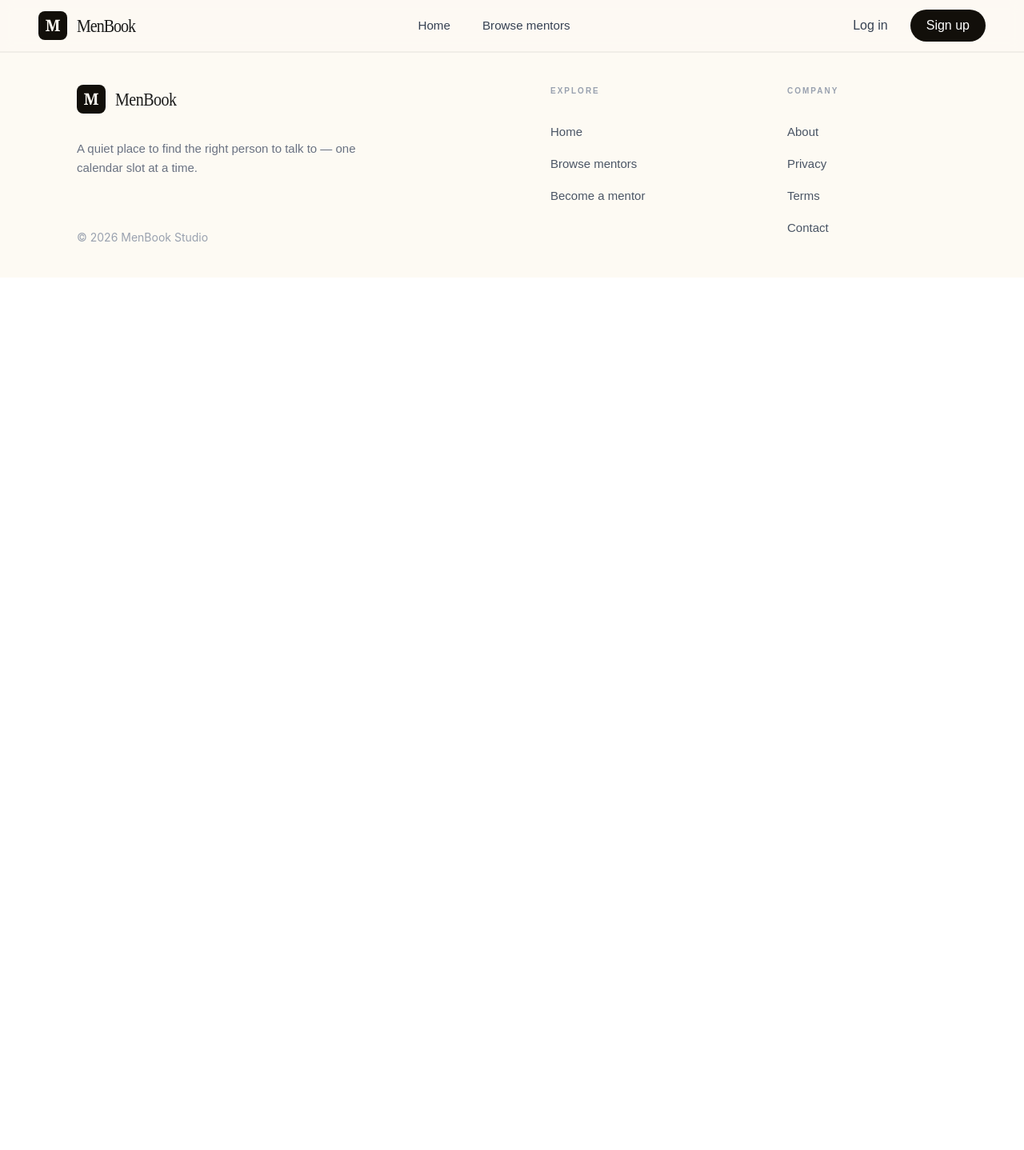
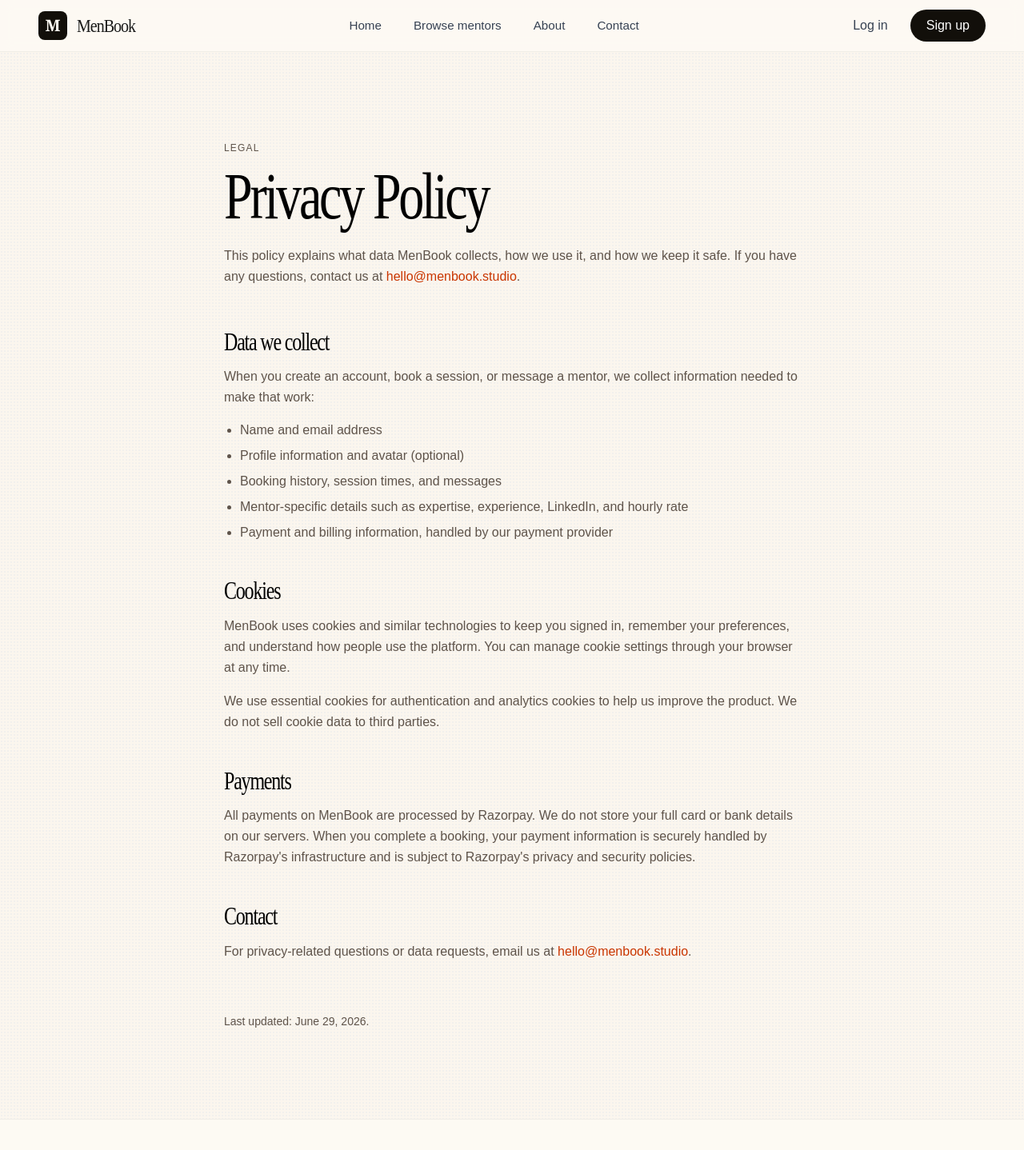
Before and after one commit to Divyansh1530/MenBook-TS, a React (Vite) app in the folder frontend/: page /privacy in a window 1280 px wide. Shown: the top 1438 px of the page at 80% size. Before the commit the page ends 800 px from the top, so only its background shows below. Built offline with nearby package versions, Linux system fonts and the light colour scheme; no server answers.

Commit message:
completed terms and privacy pages

```diff
--- a/frontend/src/App.tsx
+++ b/frontend/src/App.tsx
@@ -13,6 +13,10 @@ import MentorAvailability from "./pages/MentorAvailability"
 import Profile from "./pages/Profile"
 import Dashboard from "./pages/Dashboard"
 import MentorOnboarding from "./pages/MentorOnboarding"
+import About from "./pages/About"
+import ContactPage from "./pages/Contact"
+import TermsPage from "./pages/Terms"
+import Privacy from "./pages/Privacy"
 
 
 function App() {
@@ -63,6 +67,10 @@ if (loading) {
           <Route path="/mentor-onboarding" element={<MentorOnboarding user={user} setUser={setUser} />} />
           <Route path="/signup" element={<Signup />}/>
           <Route path="/login" element={<Login setUser={setUser} />}/>
+          <Route path ="/about" element={<About />} />
+          <Route path="/contact" element={<ContactPage />} />
+          <Route path="/terms" element={<TermsPage />} />
+          <Route path="/privacy" element={<Privacy />} />
         </Routes>
         <Footer />
       </div>
--- a/frontend/src/components/Footer.tsx
+++ b/frontend/src/components/Footer.tsx
@@ -35,7 +35,7 @@ function Footer() {
               </Link>
             </li>
             <li>
-              <Link to="/mentors" className="text-gray-600 hover:text-black transition-colors text-[15px]">
+              <Link to="/browse-mentors" className="text-gray-600 hover:text-black transition-colors text-[15px]">
                 Browse mentors
               </Link>
             </li>
--- a/frontend/src/components/NavBar.tsx
+++ b/frontend/src/components/NavBar.tsx
@@ -72,6 +72,8 @@ function NavBar({
         <div className="hidden md:flex items-center gap-10">
           <Link to="/" className="text-[0.95rem] font-medium text-gray-700 hover:text-black transition-colors">Home</Link>
           <Link to="/browse-mentors" className="text-[0.95rem] font-medium text-gray-700 hover:text-black transition-colors">Browse mentors</Link>
+          <Link to="/about" className='text-[0.95rem] font-medium text-gray-700 hover:text-black transition-colors'>About</Link>
+          <Link to="/contact" className='text-[0.95rem] font-medium text-gray-700 hover:text-black transition-colors'>Contact</Link>
 
 
           {user?.role === 'mentor' && (
@@ -204,6 +206,18 @@ function NavBar({
           onClick={() => setMenuOpen(false)}>
             Browse Mentors
           </Link>
+          <Link
+          to="/about"
+          className="block text-lg font-medium text-gray-800"
+          onClick={() => setMenuOpen(false)}>
+            About
+          </Link>
+          <Link
+          to="/contact"
+          className="block text-lg font-medium text-gray-800"
+          onClick={() => setMenuOpen(false)}>
+            Contact
+          </Link>
           {!user &&
           <div className='flex gap-5'>
           <Link
@@ -221,6 +235,7 @@ function NavBar({
            Signup
           </Link>
           </div>
+
         }
           {user && (
             <>
--- a/frontend/src/components/UserDashboard.tsx
+++ b/frontend/src/components/UserDashboard.tsx
@@ -186,7 +186,7 @@ const totalInvested = bookings.reduce(
             <p className="text-gray-500 text-base md:text-lg">A snapshot of your learning journey.</p>
           </div>
           <button
-            onClick={() => navigate('/mentors')}
+            onClick={() => navigate('/browse-mentors')}
             className="w-50 md:w-60 bg-[#120f0a] text-white px-8 py-3 md:py-4 rounded-full font-medium flex items-center justify-center gap-3 hover:bg-black transition-all group"
           >
             Find a mentor <ArrowRight size={16} className="group-hover:translate-x-1 transition-transform" />
--- a/frontend/src/pages/About.tsx
+++ b/frontend/src/pages/About.tsx
@@ -65,7 +65,7 @@ function About() {
 
         <div className="mt-20 rounded-3xl border border-border bg-[#1a0f06] px-8 py-14 md:p-16">
           <div className="max-w-2xl">
-            <p className="text-xs text-[#a19a91 ] uppercase tracking-widest">Why we built it</p>
+            <p className="text-xs text-[#a19a91] uppercase tracking-widest">Why we built it</p>
             <h2 className="mt-3 font-display hero-heading leading-[1.15] tracking-tighter transform scale-y-[1.2] origin-left text-3xl text-[#fbf6ee] md:text-4xl">We believe mentorship should feel human, not transactional.</h2>
             <p className="mt-6 leading-relaxed text-[#cec8bf]">
               MenBook was built because the best conversations we ever had came from people a few steps ahead of us. We wanted to make those conversations easier to find, safer to book, and simple to keep coming back to.
--- /dev/null
+++ b/frontend/src/pages/Privacy.tsx
@@ -0,0 +1,72 @@
+import React from 'react'
+
+function Privacy() {
+  return (
+    <div className="relative">
+         <div
+        className="absolute inset-0 z-0 opacity-[0.4]"
+        style={{
+          backgroundImage: `radial-gradient(#e5e7eb 1px, transparent 0)`,
+          backgroundSize: '4px 4px'
+        }}
+      ></div>
+      <div className="absolute inset-0 grain opacity-50 pointer-events-none" />
+      <div className="relative z-10 mx-auto max-w-3xl px-6 py-20 md:py-28">
+        <p className="text-xs uppercase tracking-widest text-[#5e534a]">Legal</p>
+        <h1 className="mt-4 font-display text-[clamp(2.5rem,6vw,4rem)] hero-heading leading-[1.15] tracking-tighter transform scale-y-[1.3] origin-left">Privacy Policy</h1>
+        <p className="mt-6 text-[#5e534a] leading-relaxed">
+          This policy explains what data MenBook collects, how we use it, and how we keep it safe. If you have any questions, contact us at <a href="mailto:hello@menbook.studio" className="text-orange-700 hover:underline">hello@menbook.studio</a>.
+        </p>
+
+        <div className="mt-14 space-y-12">
+          <Section title="Data we collect">
+            <p className="leading-relaxed">
+              When you create an account, book a session, or message a mentor, we collect information needed to make that work:
+            </p>
+            <ul className="mt-4 list-disc pl-5 space-y-2">
+              <li>Name and email address</li>
+              <li>Profile information and avatar (optional)</li>
+              <li>Booking history, session times, and messages</li>
+              <li>Mentor-specific details such as expertise, experience, LinkedIn, and hourly rate</li>
+              <li>Payment and billing information, handled by our payment provider</li>
+            </ul>
+          </Section>
+
+          <Section title="Cookies">
+            <p className="leading-relaxed">
+              MenBook uses cookies and similar technologies to keep you signed in, remember your preferences, and understand how people use the platform. You can manage cookie settings through your browser at any time.
+            </p>
+            <p className="mt-4 leading-relaxed">
+              We use essential cookies for authentication and analytics cookies to help us improve the product. We do not sell cookie data to third parties.
+            </p>
+          </Section>
+
+          <Section title="Payments">
+            <p className="leading-relaxed">
+              All payments on MenBook are processed by Razorpay. We do not store your full card or bank details on our servers. When you complete a booking, your payment information is securely handled by Razorpay's infrastructure and is subject to Razorpay's privacy and security policies.
+            </p>
+          </Section>
+
+          <Section title="Contact">
+            <p className="leading-relaxed">
+              For privacy-related questions or data requests, email us at <a href="mailto:hello@menbook.studio" className="text-orange-700 hover:underline">hello@menbook.studio</a>.
+            </p>
+          </Section>
+        </div>
+
+        <p className="mt-16 text-sm text-[#5e534a]">Last updated: {new Date().toLocaleDateString(undefined, { year: "numeric", month: "long", day: "numeric" })}.</p>
+      </div>
+    </div>
+  );
+}
+
+function Section({ title, children }: { title: string; children: React.ReactNode }) {
+  return (
+    <section>
+      <h2 className="hero-heading leading-[1.15] tracking-tighter transform scale-y-[1.3] origin-left text-2xl">{title}</h2>
+      <div className="mt-4 text-[#5e534a]">{children}</div>
+    </section>
+  )
+}
+
+export default Privacy
--- a/frontend/src/pages/Signup.tsx
+++ b/frontend/src/pages/Signup.tsx
@@ -184,7 +184,6 @@ function Signup() {
                   name="title"
                   value={formData.title}
                   onChange={handleChange}
-                  placeholder="Frontend Engineer"
                   className="w-full bg-white/40 border border-black/10 rounded-2xl px-5 py-4 outline-none focus:border-black/30 transition-all font-sans"
                 />
               </div>
--- /dev/null
+++ b/frontend/src/pages/Terms.tsx
@@ -0,0 +1,83 @@
+import React from 'react'
+
+function TermsPage() {
+  return (
+    <div className="relative">
+         <div
+        className="absolute inset-0 z-0 opacity-[0.4]"
+        style={{
+          backgroundImage: `radial-gradient(#e5e7eb 1px, transparent 0)`,
+          backgroundSize: '4px 4px'
+        }}
+      ></div>
+      <div className="absolute inset-0 grain opacity-50 pointer-events-none" />
+      <div className="relative z-10 mx-auto max-w-3xl px-6 py-20 md:py-28">
+        <p className="text-xs uppercase tracking-widest text-[#5e534a] ">Legal</p>
+        <h1 className="mt-4 font-display text-[clamp(2.5rem,4vw,4rem)] hero-heading leading-[1.15] tracking-tighter transform scale-y-[1.3] origin-left">Terms & Conditions</h1>
+        <p className="mt-6 text-[#5e534a] leading-relaxed">
+          These terms govern how MenBook is used by learners, mentors, and visitors. By using the platform, you agree to them. If you have questions, contact us at <a href="mailto:hello@menbook.studio" className="text-orange-700 hover:underline">hello@menbook.studio</a>.
+        </p>
+
+        <div className="mt-14 space-y-12">
+          <Section title="Booking policy">
+            <p className="leading-relaxed">
+              Bookings are confirmed only after payment is successfully processed through Razorpay. Once confirmed, both the learner and mentor will receive a booking confirmation. Mentors are responsible for keeping their availability accurate and honoring confirmed bookings.
+            </p>
+            <p className="mt-4 leading-relaxed">
+              Learners may not book a session for someone else without the mentor's consent. Each booking is tied to the account that made it.
+            </p>
+          </Section>
+
+          <Section title="Cancellation & refund policy">
+            <p className="leading-relaxed">
+              Cancellations made more than 24 hours before the scheduled session are eligible for a full refund. Cancellations within 24 hours may be refunded at the mentor's discretion.
+            </p>
+            <p className="mt-4 leading-relaxed">
+              If a mentor cancels a confirmed session, the learner will receive a full refund. Repeated no-shows by either party may result in account restrictions.
+            </p>
+          </Section>
+
+          <Section title="Mentor responsibilities">
+            <p className="leading-relaxed">
+              Mentors agree to provide accurate profile information, maintain professional conduct, and show up on time for confirmed sessions. Mentors set their own rates and availability, and are responsible for keeping both up to date.
+            </p>
+            <p className="mt-4 leading-relaxed">
+              Mentors may not share contact information or move bookings off-platform to avoid fees. MenBook reserves the right to remove mentors who violate this policy.
+            </p>
+          </Section>
+
+          <Section title="User responsibilities">
+            <p className="leading-relaxed">
+              Users agree to interact respectfully, provide honest information, and not misuse the platform. Harassment, spam, or fraudulent bookings will result in account suspension.
+            </p>
+            <p className="mt-4 leading-relaxed">
+              Users are responsible for attending scheduled sessions and preparing any materials or questions ahead of time.
+            </p>
+          </Section>
+
+          <Section title="Payment terms">
+            <p className="leading-relaxed">
+              All payments are processed securely through Razorpay. MenBook may charge a platform fee on each transaction, which will be shown clearly before checkout. Payouts to mentors are made according to the schedule shown in their dashboard.
+            </p>
+            <p className="mt-4 leading-relaxed">
+              Prices are set by mentors and may change. Any price change applies only to new bookings and does not affect already confirmed sessions.
+            </p>
+          </Section>
+        </div>
+
+        <p className="mt-16 text-sm text-[#5e534a]">Last updated: {new Date().toLocaleDateString(undefined, { year: "numeric", month: "long", day: "numeric" })}.</p>
+      </div>
+    </div>
+  );
+}
+
+function Section({ title, children }: { title: string; children: React.ReactNode }) {
+  return (
+    <section>
+      <h2 className="hero-heading leading-[1.15] tracking-tighter transform scale-y-[1.3] origin-left text-2xl">{title}</h2>
+      <div className="mt-4 text-[#5e534a]">{children}</div>
+    </section>
+  );
+}
+
+export default TermsPage
```
